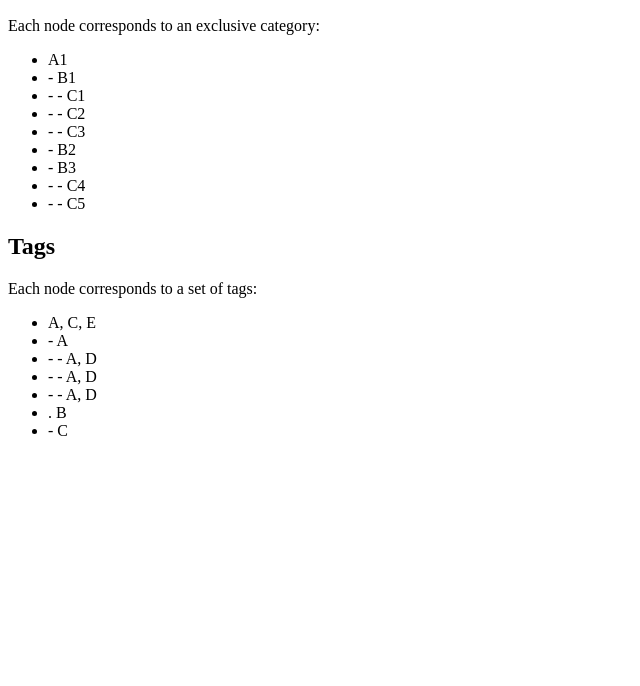
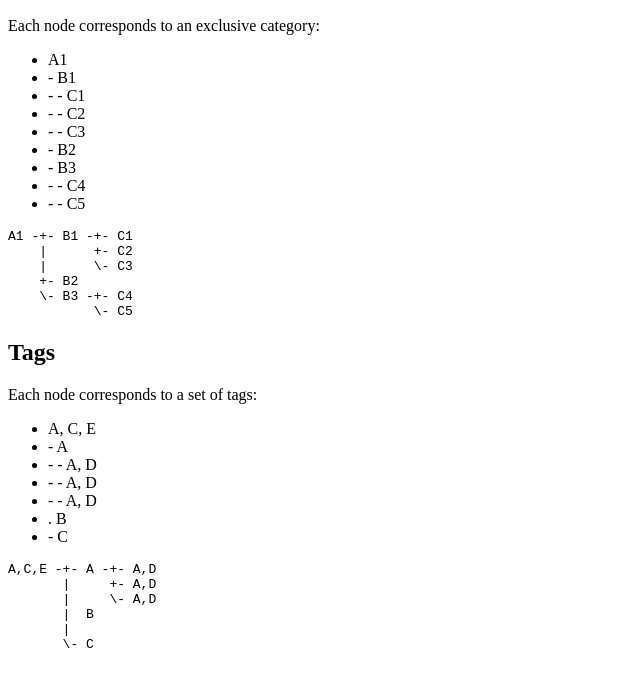
Before and after one commit to bkil/static-wonders.css, a plain HTML site: page ux/groups-tags0.html in a window 1280 px wide. Shown: the part 110-796 px from the top of the page, without its empty margins (0-640 px from the left). Drawn offline with Linux system fonts and the light colour scheme.

Commit message:
ux/groups-tags0.html: pre ASCII art

```diff
--- a/ux/groups-tags0.html
+++ b/ux/groups-tags0.html
@@ -26,6 +26,15 @@ Each node corresponds to an exclusive category:
 <li>- - C5
 </ul>
 
+<pre role=img>
+A1 -+- B1 -+- C1
+    |      +- C2
+    |      \- C3
+    +- B2
+    \- B3 -+- C4
+           \- C5
+</pre>
+
 <h2 id=tags>Tags</h2>
 
 Each node corresponds to a set of tags:
@@ -40,5 +49,14 @@ Each node corresponds to a set of tags:
 <li>- C
 </ul>
 
+<pre role=img>
+A,C,E -+- A -+- A,D
+       |     +- A,D
+       |     \- A,D
+       |  B
+       |
+       \- C
+</pre>
+
 </body>
 </html>
```
